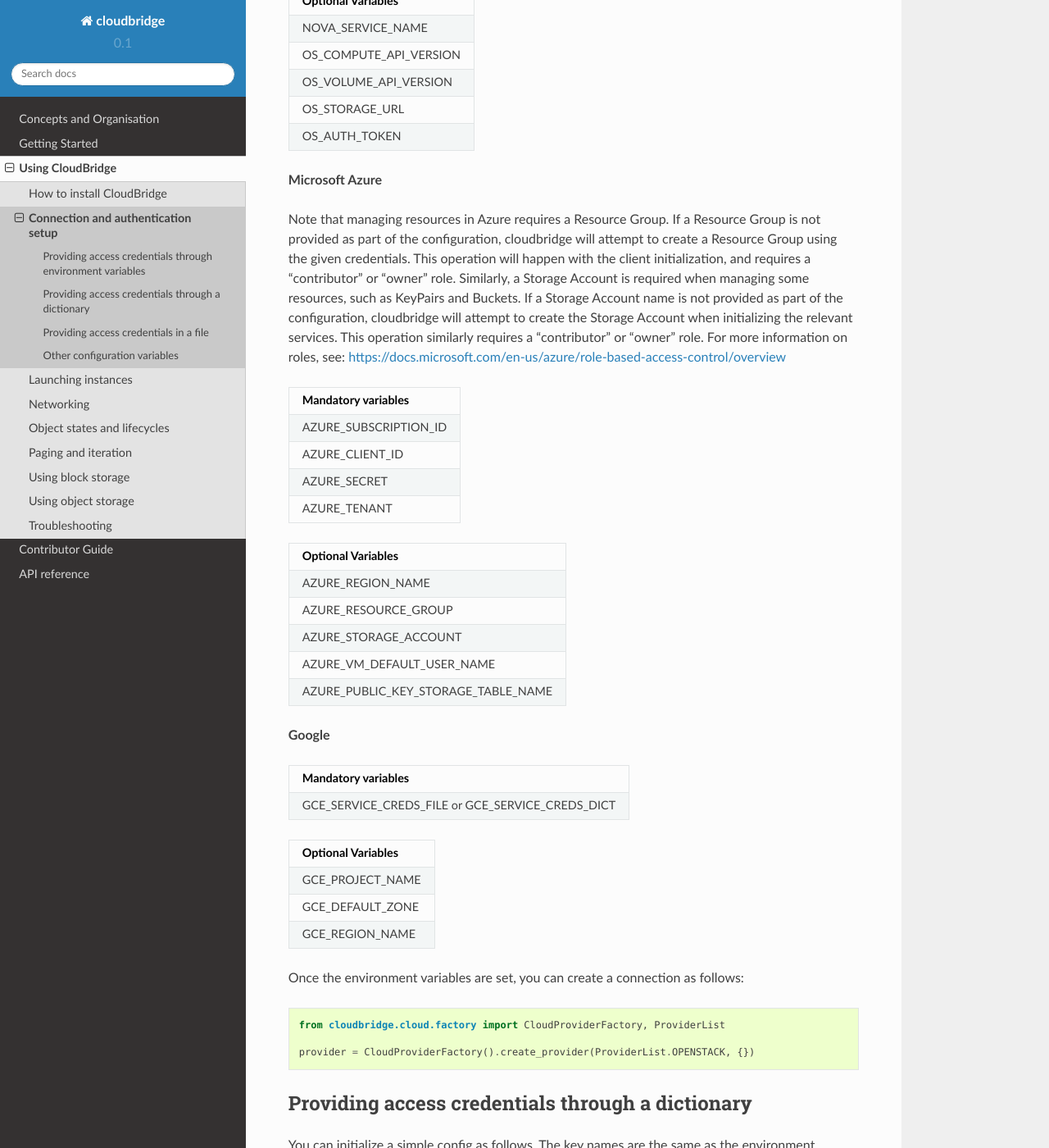
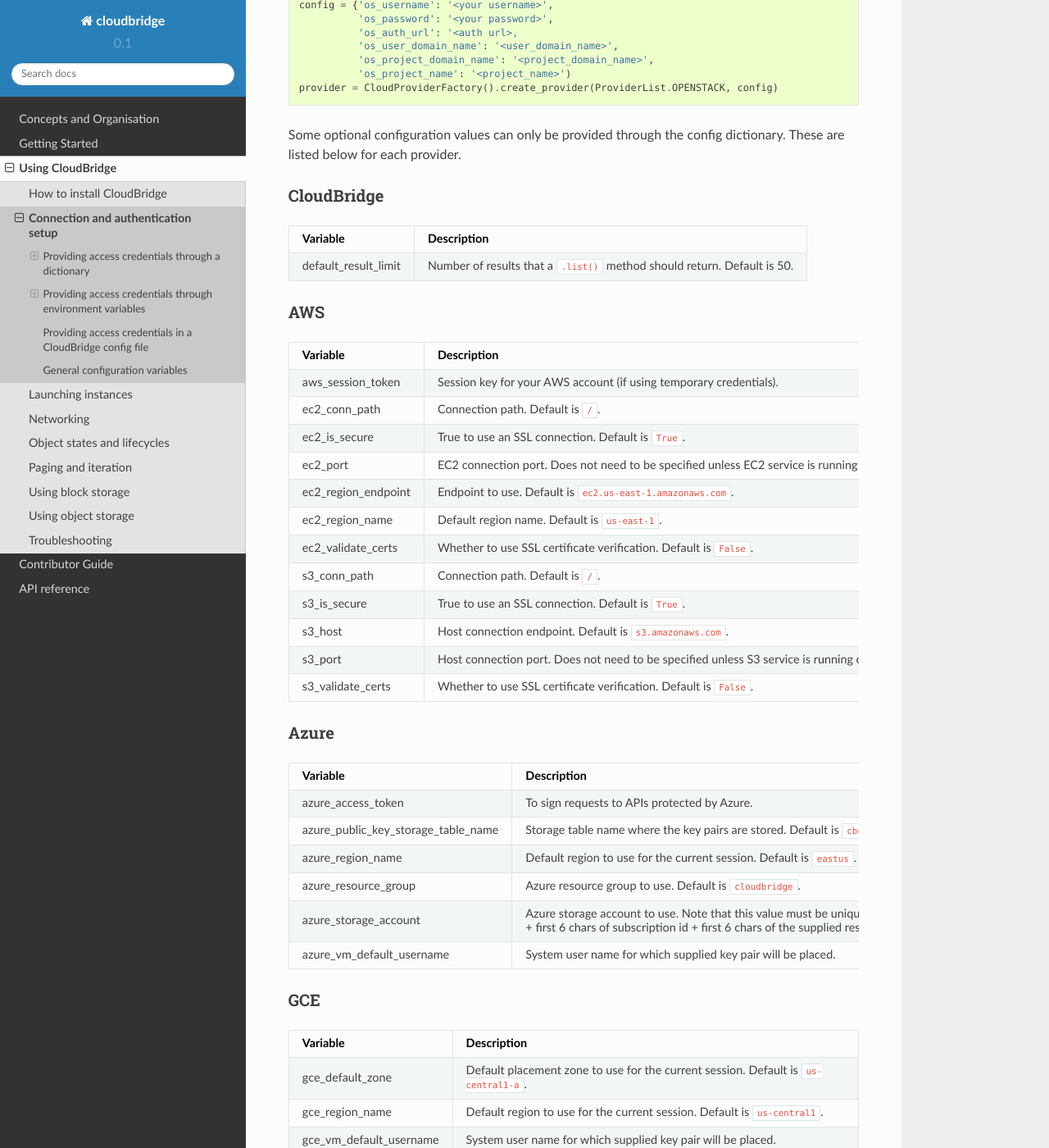
Before and after one commit to CloudVE/cloudbridge, a Sphinx documentation site: the page built from docs/topics/setup.rst, in a window 1280 px wide and 1400 px high, scrolled down 946 px. Shown: the whole window at 82% size. Built offline with Sphinx 7.4.7 and the Read the Docs theme 2.0.0, drawn with Linux system fonts in a browser that asks for light colours; some of the changed text lies outside the part shown.

Commit message:
Update provider setup docs

```diff
--- a/docs/topics/setup.rst
+++ b/docs/topics/setup.rst
@@ -1,22 +1,158 @@
 Setup
------
+=====
 To initialize a connection to a cloud and get a provider object, you will
 need to provide the cloud's access credentials to CloudBridge. For more
-details on how to create and find these credentials, see `Procuring Access
-Credentials <procuring_credentials.html>`_. Once available, these may be
-provided in one of following ways:
+details on how to create and find these credentials, see the `Procuring Access
+Credentials <procuring_credentials.html>`_ page. Note that you can selectively
+provide the credentials for any provider you want to use and do not have to
+provide credentials for all the providers. CloudBridge will consume the
+available credentials in one of following ways:
 
-1. Environment variables
-2. A dictionary
-3. Configuration file
+1. `Providing access credentials through a dictionary`_
+2. `Providing access credentials through environment variables`_
+3. `Providing access credentials in a CloudBridge config file`_
+
+
+Providing access credentials through a dictionary
+-------------------------------------------------
+You can initialize a simple config as follows. The key names are the same
+as the environment variables, in lower case. Note that the config dictionary
+will override environment values.
+
+.. code-block:: python
+
+    from cloudbridge.cloud.factory import CloudProviderFactory, ProviderList
+
+    ## For AWS
+    config = {'aws_access_key' : '<your_access_key>',
+              'aws_secret_key' : '<your_secret_key>'}
+    provider = CloudProviderFactory().create_provider(ProviderList.AWS, config)
+
+
+    ## For Azure
+    config = {'azure_subscription_id': '<your_subscription_id>',
+              'azure_client_id': '<your_client_id>',
+              'azure_secret': '<your_secret>',
+              'azure_tenant': '<your_tenant>',
+              'azure_resource_group': '<your resource group>'}
+    provider = CloudProviderFactory().create_provider(ProviderList.AZURE, config)
+
+    ## For GCE
+    config = {'gce_service_creds_file': '<service_creds_file_name>.json'}
+    # Alternatively, we can supply a dictionary with the credentials values
+    # shown on the access credentials procurement page.
+    config = {'gce_service_creds_dict': credentials_dictionary}
+    provider = CloudProviderFactory().create_provider(ProviderList.GCE, config)
+
+    ## For OpenStack
+    config = {'os_username': '<your username>',
+              'os_password': '<your password>',
+              'os_auth_url': '<auth url>,
+              'os_user_domain_name': '<user_domain_name>',
+              'os_project_domain_name': '<project_domain_name>',
+              'os_project_name': '<project_name>')
+    provider = CloudProviderFactory().create_provider(ProviderList.OPENSTACK, config)
+
+Some optional configuration values can only be provided through the config
+dictionary. These are listed below for each provider.
+
+CloudBridge
+~~~~~~~~~~~
+
++----------------------+------------------------------------------------------------+
+| Variable             | Description                                                |
++======================+============================================================+
+| default_result_limit | Number of results that a ``.list()`` method should return. |
+|                      | Default is 50.                                             |
++----------------------+------------------------------------------------------------+
+
+AWS
+~~~
+
++---------------------+--------------------------------------------------------------+
+| Variable            | Description                                                  |
++=====================+==============================================================+
+| aws_session_token   | Session key for your AWS account (if using temporary         |
+|                     | credentials).                                                |
++---------------------+--------------------------------------------------------------+
+| ec2_conn_path	      | Connection path. Default is ``/``.                           |
++---------------------+--------------------------------------------------------------+
+| ec2_is_secure       | True to use an SSL connection. Default is ``True``.          |
++---------------------+--------------------------------------------------------------+
+| ec2_port            | EC2 connection port. Does not need to be specified unless    |
+|                     | EC2 service is running on an alternative port.               |
++---------------------+--------------------------------------------------------------+
+| ec2_region_endpoint | Endpoint to use. Default is ``ec2.us-east-1.amazonaws.com``. |
++---------------------+--------------------------------------------------------------+
+| ec2_region_name     | Default region name. Default is ``us-east-1``.               |
++---------------------+--------------------------------------------------------------+
+| ec2_validate_certs  | Whether to use SSL certificate verification. Default is      |
+|                     | ``False``.                                                   |
++---------------------+--------------------------------------------------------------+
+| s3_conn_path        | Connection path. Default is ``/``.                           |
++---------------------+--------------------------------------------------------------+
+| s3_is_secure        | True to use an SSL connection. Default is ``True``.          |
++---------------------+--------------------------------------------------------------+
+| s3_host             | Host connection endpoint. Default is ``s3.amazonaws.com``.   |
++---------------------+--------------------------------------------------------------+
+| s3_port             | Host connection port. Does not need to be specified unless   |
+|                     | S3 service is running on an alternative port.                |
++---------------------+--------------------------------------------------------------+
+| s3_validate_certs   | Whether to use SSL certificate verification. Default is      |
+|                     | ``False``.                                                   |
++---------------------+--------------------------------------------------------------+
+
+Azure
+~~~~~
+
++-------------------------------------+----------------------------------------------------------+
+| Variable                            | Description                                              |
++=====================================+==========================================================+
+| azure_access_token                  | To sign requests to APIs protected by Azure.             |
++-------------------------------------+----------------------------------------------------------+
+| azure_public_key_storage_table_name | Storage table name where the key pairs are stored.       |
+|                                     | Default is ``cbcerts``.                                  |
++-------------------------------------+----------------------------------------------------------+
+| azure_region_name                   | Default region to use for the current                    |
+|                                     | session. Default is ``eastus``.                          |
++-------------------------------------+----------------------------------------------------------+
+| azure_resource_group                | Azure resource group to use. Default is ``cloudbridge``. |
++-------------------------------------+----------------------------------------------------------+
+| azure_storage_account               | Azure storage account to use. Note that this value must  |
+|                                     | be unique across Azure and all data in a given session   |
+|                                     | is stored within the supplied storage account. Default   |
+|                                     | ``storacc`` + first 6 chars of subscription id + first 6 |
+|                                     | chars of the supplied resource group.                    |
++-------------------------------------+----------------------------------------------------------+
+| azure_vm_default_username           | System user name for which supplied key pair will be     |
+|                                     | placed.                                                  |
++-------------------------------------+----------------------------------------------------------+
+
+GCE
+~~~
+
++-------------------------+----------------------------------------------------------+
+| Variable                | Description                                              |
++=========================+==========================================================+
+| gce_default_zone        | Default placement zone to use for the current session.   |
+|                         | Default is ``us-central1-a``.                            |
++-------------------------+----------------------------------------------------------+
+| gce_region_name         | Default region to use for the current session. Default   |
+|                         | is ``us-central1``.                                      |
++-------------------------+----------------------------------------------------------+
+| gce_vm_default_username | System user name for which supplied key pair will be     |
+|                         | placed.                                                  |
++-------------------------+----------------------------------------------------------+
 
 
 Providing access credentials through environment variables
-~~~~~~~~~~~~~~~~~~~~~~~~~~~~~~~~~~~~~~~~~~~~~~~~~~~~~~~~~~
-The following environment variables must be set, depending on the provider in use.
+----------------------------------------------------------
+The following environment variables must be set, depending on the provider in
+use. For the meaning of the variables and default values, see the descriptions
+above.
 
-
-**Amazon**
+AWS
+~~~
 
 +---------------------+
 | Mandatory variables |
@@ -26,8 +162,73 @@
 | AWS_SECRET_KEY      |
 +---------------------+
 
+Azure
+~~~~~
 
-**Openstack**
+Note that managing resources in Azure requires a Resource Group. If a
+Resource Group is not provided as part of the configuration, CloudBridge will
+attempt to create a Resource Group using the given credentials. This
+operation will happen with the client initialization, and requires a
+"contributor" or "owner" role.
+
+Similarly, a Storage Account is required when managing some resources, such
+as key pairs and buckets. If a Storage Account name is not provided as part
+of the configuration, CloudBridge will attempt to create the Storage Account
+when initializing the relevant services. This operation similarly requires a
+"contributor" or "owner" role.
+
+For more information on roles, see
+https://docs.microsoft.com/en-us/azure/role-based-access-control/overview.
+
++-----------------------+
+| Mandatory variables   |
++=======================+
+| AZURE_CLIENT_ID       |
++-----------------------+
+| AZURE_SECRET          |
++-----------------------+
+| AZURE_SUBSCRIPTION_ID |
++-----------------------+
+| AZURE_TENANT          |
++-----------------------+
+
++-------------------------------------+
+| Optional Variables                  |
++=====================================+
+| AZURE_PUBLIC_KEY_STORAGE_TABLE_NAME |
++-------------------------------------+
+| AZURE_REGION_NAME                   |
++-------------------------------------+
+| AZURE_RESOURCE_GROUP                |
++-------------------------------------+
+| AZURE_STORAGE_ACCOUNT               |
++-------------------------------------+
+| AZURE_VM_DEFAULT_USER_NAME          |
++-------------------------------------+
+
+GCE
+~~~
+
++------------------------+
+| Mandatory variables    |
++========================+
+| GCE_SERVICE_CREDS_DICT |
+| or                     |
+| GCE_SERVICE_CREDS_FILE |
++------------------------+
+
++--------------------+
+| Optional Variables |
++====================+
+| GCE_DEFAULT_ZONE   |
++--------------------+
+| GCE_PROJECT_NAME   |
++--------------------+
+| GCE_REGION_NAME    |
++--------------------+
+
+OpenStack
+~~~~~~~~~
 
 +---------------------+
 | Mandatory variables |
@@ -48,161 +249,28 @@
 +========================+
 | NOVA_SERVICE_NAME      |
 +------------------------+
+| OS_AUTH_TOKEN          |
++------------------------+
 | OS_COMPUTE_API_VERSION |
 +------------------------+
 | OS_VOLUME_API_VERSION  |
 +------------------------+
 | OS_STORAGE_URL         |
 +------------------------+
-| OS_AUTH_TOKEN          |
-+------------------------+
 
-
-**Microsoft Azure**
-
-Note that managing resources in Azure requires a Resource Group. If a
-Resource Group is not provided as part of the configuration, cloudbridge will
-attempt to create a Resource Group using the given credentials. This
-operation will happen with the client initialization, and requires a
-"contributor" or "owner" role.
-Similarly, a Storage Account is required when managing some resources, such
-as KeyPairs and Buckets. If a Storage Account name is not provided as part
-of the configuration, cloudbridge will attempt to create the Storage Account
-when initializing the relevant services. This operation similarly requires a
-"contributor" or "owner" role.
-For more information on roles, see: https://docs.microsoft.com/en-us/azure/role-based-access-control/overview
-
-+-----------------------+
-| Mandatory variables   |
-+=======================+
-| AZURE_SUBSCRIPTION_ID |
-+-----------------------+
-| AZURE_CLIENT_ID       |
-+-----------------------+
-| AZURE_SECRET          |
-+-----------------------+
-| AZURE_TENANT          |
-+-----------------------+
-
-+-------------------------------------+
-| Optional Variables                  |
-+=====================================+
-| AZURE_REGION_NAME                   |
-+-------------------------------------+
-| AZURE_RESOURCE_GROUP                |
-+-------------------------------------+
-| AZURE_STORAGE_ACCOUNT               |
-+-------------------------------------+
-| AZURE_VM_DEFAULT_USER_NAME          |
-+-------------------------------------+
-| AZURE_PUBLIC_KEY_STORAGE_TABLE_NAME |
-+-------------------------------------+
-
-
-**Google**
-
-+------------------------+
-| Mandatory variables    |
-+========================+
-| GCE_SERVICE_CREDS_FILE |
-| or                     |
-| GCE_SERVICE_CREDS_DICT |
-+------------------------+
-
-+--------------------+
-| Optional Variables |
-+====================+
-| GCE_PROJECT_NAME   |
-+--------------------+
-| GCE_DEFAULT_ZONE   |
-+--------------------+
-| GCE_REGION_NAME    |
-+--------------------+
-
-Once the environment variables are set, you can create a connection as follows:
+Once the environment variables are set, you can create a connection as follows,
+replacing ``ProviderList.AWS`` with the desired provider (AZURE, GCE, or
+OPENSTACK):
 
 .. code-block:: python
 
     from cloudbridge.cloud.factory import CloudProviderFactory, ProviderList
 
-    provider = CloudProviderFactory().create_provider(ProviderList.OPENSTACK, {})
+    provider = CloudProviderFactory().create_provider(ProviderList.AWS, {})
 
 
-Providing access credentials through a dictionary
-~~~~~~~~~~~~~~~~~~~~~~~~~~~~~~~~~~~~~~~~~~~~~~~~~
-You can initialize a simple config as follows. The key names are the same
-as the environment variables, in lower case. Note that the config dictionary
-will override environment values.
-
-.. code-block:: python
-
-    from cloudbridge.cloud.factory import CloudProviderFactory, ProviderList
-
-    config = {'aws_access_key' : '<your_access_key>',
-              'aws_secret_key' : '<your_secret_key>'}
-    provider = CloudProviderFactory().create_provider(ProviderList.AWS, config)
-
-
-    ## For Azure
-    config = {'azure_subscription_id': '<your_subscription_id>',
-              'azure_client_id': '<your_client_id>',
-              'azure_secret': '<your_secret>',
-              'azure_tenant': '<your_tenant>',
-              'azure_resource_group': '<your resource group>'}
-    provider = CloudProviderFactory().create_provider(ProviderList.AZURE, config)
-
-Some optional configuration values can only be provided through the config
-dictionary. These are listed below for each provider.
-
-
-**CloudBridge**
-
-+----------------------+------------------------------------------------------------+
-| Variable		       | Description                                                |
-+======================+============================================================+
-| default_result_limit | Number of results that a ``.list()`` method should return. |
-|                      | Defaults to 50.                                            |
-+----------------------+------------------------------------------------------------+
-
-
-**Amazon**
-
-+---------------------+--------------------------------------------------------------+
-| Variable		      | Description		      	      	      	      	      	     |
-+=====================+==============================================================+
-| aws_session_token   | Session key for your AWS account (if using temporary   	     |
-|                     | credentials).   	      	      	      	      	      	 |
-+---------------------+--------------------------------------------------------------+
-| ec2_is_secure       | True to use an SSL connection. Default is ``True``.   	     |
-+---------------------+--------------------------------------------------------------+
-| ec2_region_name     | Default region name. Defaults to ``us-east-1``.   	       	 |
-+---------------------+--------------------------------------------------------------+
-| ec2_region_endpoint | Endpoint to use. Default is ``ec2.us-east-1.amazonaws.com``. |
-+---------------------+--------------------------------------------------------------+
-| ec2_port            | EC2 connection port. Does not need to be specified unless    |
-|                     | EC2 service is running on an alternative port.   	       	 |
-+---------------------+--------------------------------------------------------------+
-| ec2_conn_path	      | Connection path. Defaults to ``/``.   	       	      	     |
-+---------------------+--------------------------------------------------------------+
-| ec2_validate_certs  | Whether to use SSL certificate verification. Default is   	 |
-|                     | ``False``.   	       	      	      	      	      	     |
-+---------------------+--------------------------------------------------------------+
-| s3_is_secure        | True to use an SSL connection. Default is ``True``.   	     |
-+---------------------+--------------------------------------------------------------+
-| s3_host             | Host connection endpoint. Default is ``s3.amazonaws.com``.   |
-+---------------------+--------------------------------------------------------------+
-| s3_port             | Host connection port. Does not need to be specified unless   |
-|                     | S3 service is running on an alternative port.   	         |
-+---------------------+--------------------------------------------------------------+
-| s3_conn_path        | Connection path. Defaults to ``/``.   	                     |
-+---------------------+--------------------------------------------------------------+
-| s3_validate_certs   | Whether to use SSL certificate verification. Default is   	 |
-|                     | ``False``.   	                                             |
-+---------------------+--------------------------------------------------------------+
-
-
-Providing access credentials in a file
-~~~~~~~~~~~~~~~~~~~~~~~~~~~~~~~~~~~~~~
+Providing access credentials in a CloudBridge config file
+---------------------------------------------------------
 CloudBridge can also read credentials from a file on your local file system.
 The file should be placed in one of two locations: ``/etc/cloudbridge.ini`` or
 ``~/.cloudbridge``. Each set of credentials should be delineated with the
@@ -214,6 +282,20 @@
 
 .. code-block:: bash
 
+    [aws]
+    aws_access_key: access key
+    aws_secret_key: secret key
+
+    [azure]
+    azure_subscription_id: subscription id
+    azure_tenant: tenant
+    azure_client_id: client id
+    azure_secret: secret
+    azure_resource_group: resource group
+
+    [gce]
+    gce_service_creds_file: absolute path to credentials file
+
     [openstack]
     os_username: username
     os_password: password
@@ -222,22 +304,27 @@
     os_project_domain_name: project domain name
     os_project_name: project name
 
-    [aws]
-    aws_access_key: access key
-    aws_secret_key: secret key
+Once the file is created, you can create a connection as follows, replacing
+``ProviderList.AWS`` with the desired provider (AZURE, GCE, or OPENSTACK):
+
+.. code-block:: python
+
+    from cloudbridge.cloud.factory import CloudProviderFactory, ProviderList
+
+    provider = CloudProviderFactory().create_provider(ProviderList.AWS, {})
 
 
-Other configuration variables
-~~~~~~~~~~~~~~~~~~~~~~~~~~~~~
+General configuration variables
+-------------------------------
 In addition to the provider specific configuration variables above, there are
 some general configuration environment variables that apply to CloudBridge as
-a whole
+a whole.
 
 +-----------------------------+------------------------------------------------------+
 | Variable                    | Description                                          |
 +=============================+======================================================+
 | CB_DEBUG                    | Setting ``CB_DEBUG=True`` will cause detailed        |
-|                             | debugoutput to be printed for each provider          |
+|                             | debug output to be printed for each provider         |
 |                             | (including HTTP traces).                             |
 +-----------------------------+------------------------------------------------------+
 | CB_USE_MOCK_PROVIDERS       | Setting this to ``True`` will cause the CloudBridge  |
```
Also changed, not shown: docs/topics/procuring_credentials.rst (+7 -2 lines).
